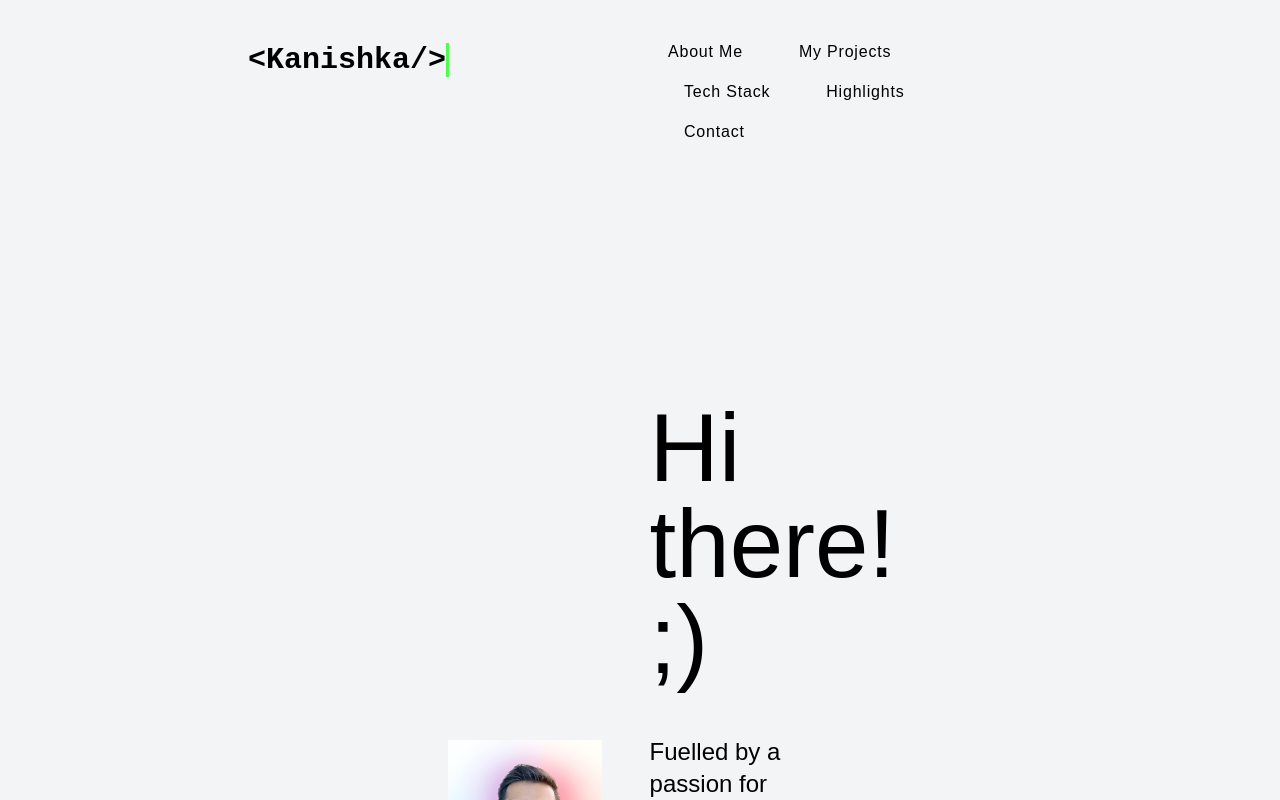
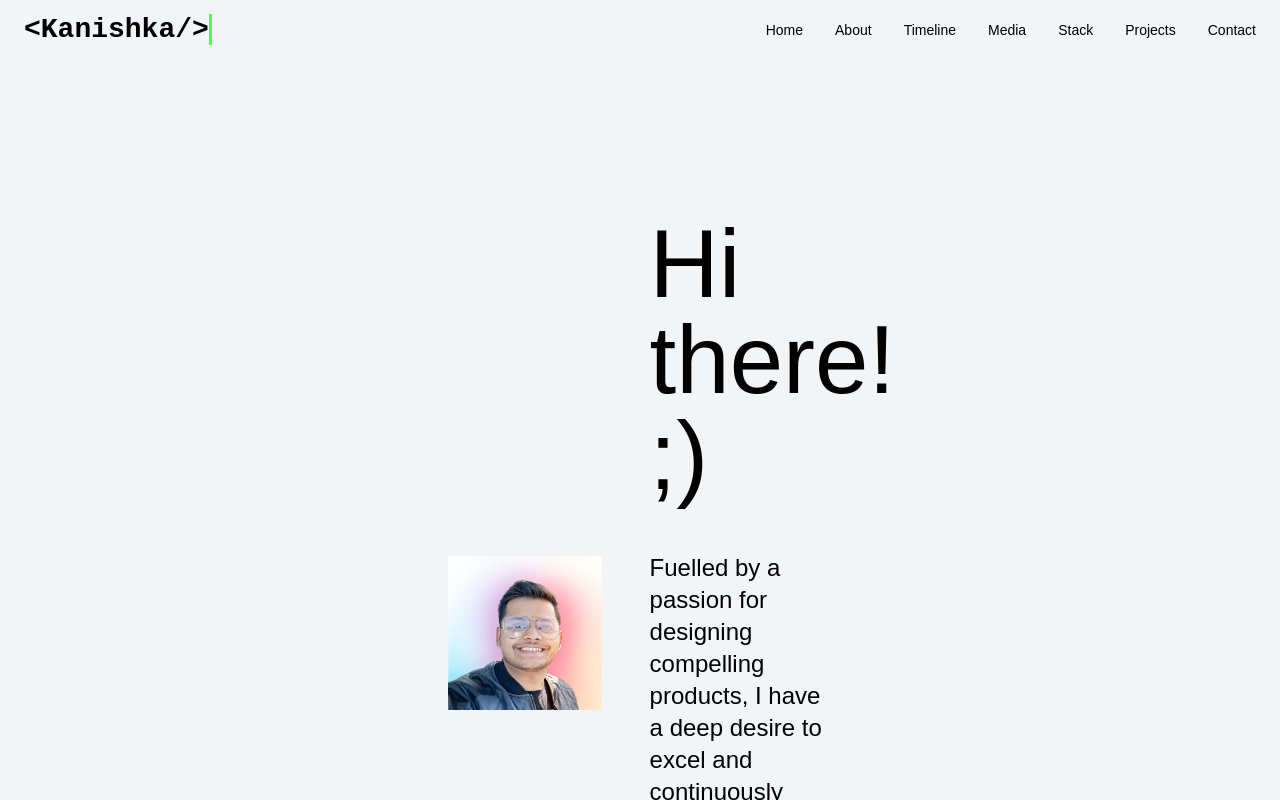
Before and after one commit to sahukanishka/my_portfollio, a Next.js app: page / in a window 1280 px wide. Shown: the top 800 px of the page. Built offline with nearby package versions, Linux system fonts and the light colour scheme.

Commit message:
new theme provider added

```diff
--- a/app/layout.tsx
+++ b/app/layout.tsx
@@ -1,34 +1,36 @@
+import "./globals.css";
 import type { Metadata } from "next";
-import localFont from "next/font/local";
-import "./globals.css";
+import { Inter } from "next/font/google";
+import { ThemeProvider } from "@/components/theme-provider";
+import Navigation from "@/components/navigation";
+import { Toaster } from "@/components/ui/sonner";
 
-const geistSans = localFont({
-  src: "./fonts/GeistVF.woff",
-  variable: "--font-geist-sans",
-  weight: "100 900",
-});
-const geistMono = localFont({
-  src: "./fonts/GeistMonoVF.woff",
-  variable: "--font-geist-mono",
-  weight: "100 900",
-});
+const inter = Inter({ subsets: ["latin"] });
 
 export const metadata: Metadata = {
-  title: "Create Next App",
-  description: "Generated by create next app",
+  title: "John Doe | Tech Innovator & AI Expert",
+  description:
+    "Tech entrepreneur and AI specialist with a passion for innovation",
 };
 
 export default function RootLayout({
   children,
-}: Readonly<{
+}: {
   children: React.ReactNode;
-}>) {
+}) {
   return (
-    <html lang="en">
-      <body
-        className={`${geistSans.variable} ${geistMono.variable} antialiased`}
-      >
-        {children}
+    <html lang="en" suppressHydrationWarning>
+      <body className={inter.className}>
+        <ThemeProvider
+          attribute="class"
+          defaultTheme="light"
+          enableSystem
+          disableTransitionOnChange
+        >
+          <Navigation />
+          <main className="min-h-screen bg-background">{children}</main>
+          <Toaster />
+        </ThemeProvider>
       </body>
     </html>
   );
--- a/app/page.tsx
+++ b/app/page.tsx
@@ -9,7 +9,7 @@ import ProjectBar from "@/components/ProjetBar";
 export default function Home() {
   return (
     <div className=" ">
-      <Header />
+      {/* <Header /> */}
       <Hero />
       <Aboutskills />
       <Mywork />
--- /dev/null
+++ b/components/feature-card.tsx
@@ -0,0 +1,22 @@
+'use client';
+
+import { Card } from '@/components/ui/card';
+import { ReactNode } from 'react';
+
+interface FeatureCardProps {
+  icon: ReactNode;
+  title: string;
+  description: string;
+}
+
+export function FeatureCard({ icon, title, description }: FeatureCardProps) {
+  return (
+    <Card className="p-6 hover:shadow-lg transition-shadow">
+      <div className="text-primary mb-4">
+        {icon}
+      </div>
+      <h3 className="text-xl font-semibold mb-2">{title}</h3>
+      <p className="text-muted-foreground">{description}</p>
+    </Card>
+  );
+}
--- /dev/null
+++ b/components/navigation.tsx
@@ -0,0 +1,112 @@
+"use client";
+
+import { useState, useEffect } from "react";
+import Link from "next/link";
+import { usePathname } from "next/navigation";
+import { motion } from "framer-motion";
+import { cn } from "@/lib/utils";
+import { MenuIcon, XIcon } from "lucide-react";
+import Logo from "@/icons/Logo";
+
+const routes = [
+  { path: "/", label: "Home" },
+  { path: "/about", label: "About" },
+  { path: "/timeline", label: "Timeline" },
+  { path: "/media", label: "Media" },
+  { path: "/stack", label: "Stack" },
+  { path: "/projects", label: "Projects" },
+  { path: "/contact", label: "Contact" },
+];
+
+export default function Navigation() {
+  const [isScrolled, setIsScrolled] = useState(false);
+  const [isOpen, setIsOpen] = useState(false);
+  const pathname = usePathname();
+
+  useEffect(() => {
+    const handleScroll = () => {
+      setIsScrolled(window.scrollY > 20);
+    };
+    window.addEventListener("scroll", handleScroll);
+    return () => window.removeEventListener("scroll", handleScroll);
+  }, []);
+
+  return (
+    <motion.header
+      className={cn(
+        "fixed top-0 w-full z-50 transition-all duration-300",
+        isScrolled ? "bg-background/80 backdrop-blur-md" : "bg-transparent"
+      )}
+      initial={{ y: -100 }}
+      animate={{ y: 0 }}
+      transition={{ duration: 0.6 }}
+    >
+      <nav className="container mx-auto px-6 py-4">
+        <div className="flex items-center justify-between">
+          <Link href="/" className="text-xl font-semibold">
+            <Logo />
+          </Link>
+
+          {/* Desktop Navigation */}
+          <div className="hidden md:flex space-x-8">
+            {routes.map((route) => (
+              <Link
+                key={route.path}
+                href={route.path}
+                className={cn(
+                  "text-sm transition-colors hover:text-primary",
+                  pathname === route.path
+                    ? "text-primary font-medium"
+                    : "text-muted-foreground"
+                )}
+              >
+                {route.label}
+              </Link>
+            ))}
+          </div>
+
+          {/* Mobile Navigation */}
+          <button
+            className="md:hidden"
+            onClick={() => setIsOpen(!isOpen)}
+            aria-label="Toggle menu"
+          >
+            {isOpen ? (
+              <XIcon className="h-6 w-6" />
+            ) : (
+              <MenuIcon className="h-6 w-6" />
+            )}
+          </button>
+        </div>
+
+        {/* Mobile Menu */}
+        {isOpen && (
+          <motion.div
+            className="md:hidden absolute top-full left-0 w-full bg-background/95 backdrop-blur-md"
+            initial={{ opacity: 0, y: -10 }}
+            animate={{ opacity: 1, y: 0 }}
+            exit={{ opacity: 0, y: -10 }}
+          >
+            <div className="flex flex-col space-y-4 p-6">
+              {routes.map((route) => (
+                <Link
+                  key={route.path}
+                  href={route.path}
+                  className={cn(
+                    "text-sm transition-colors hover:text-primary",
+                    pathname === route.path
+                      ? "text-primary font-medium"
+                      : "text-muted-foreground"
+                  )}
+                  onClick={() => setIsOpen(false)}
+                >
+                  {route.label}
+                </Link>
+              ))}
+            </div>
+          </motion.div>
+        )}
+      </nav>
+    </motion.header>
+  );
+}
--- /dev/null
+++ b/components/page-header.tsx
@@ -0,0 +1,26 @@
+'use client';
+
+import { motion } from 'framer-motion';
+
+interface PageHeaderProps {
+  title: string;
+  description: string;
+}
+
+export function PageHeader({ title, description }: PageHeaderProps) {
+  return (
+    <motion.div
+      initial={{ opacity: 0, y: 20 }}
+      animate={{ opacity: 1, y: 0 }}
+      transition={{ duration: 0.8 }}
+      className="max-w-3xl"
+    >
+      <h1 className="text-4xl md:text-5xl font-bold tracking-tight mb-6">
+        {title}
+      </h1>
+      <p className="text-xl text-muted-foreground">
+        {description}
+      </p>
+    </motion.div>
+  );
+}
--- /dev/null
+++ b/components/theme-provider.tsx
@@ -0,0 +1,9 @@
+"use client";
+
+import * as React from "react";
+import { ThemeProvider as NextThemesProvider } from "next-themes";
+import { type ThemeProviderProps } from "next-themes/dist/types";
+
+export function ThemeProvider({ children, ...props }: ThemeProviderProps) {
+  return <NextThemesProvider {...props}>{children}</NextThemesProvider>;
+}
--- a/icons/Logo.tsx
+++ b/icons/Logo.tsx
@@ -4,7 +4,7 @@ const Logo = () => {
   return (
     <div>
       {/* <span className="font-bold">{"< "}</span> */}
-      <span className="text-2xl md:text-3xl typing-text font-bold animate-text">
+      <span className="text-xl md:text-xl typing-text font-bold animate-text">
         {"<Kanishka/>"}
       </span>
       {/* <span className="font-bold">{"/> "}</span> */}
--- a/lib/utils.ts
+++ b/lib/utils.ts
@@ -0,0 +1,6 @@
+import { clsx, type ClassValue } from 'clsx';
+import { twMerge } from 'tailwind-merge';
+
+export function cn(...inputs: ClassValue[]) {
+  return twMerge(clsx(inputs));
+}
--- a/package.json
+++ b/package.json
@@ -10,11 +10,14 @@
   },
   "dependencies": {
     "autoprefixer": "^10.4.20",
+    "clsx": "^2.1.1",
     "framer-motion": "^11.11.10",
     "lucide-react": "^0.453.0",
     "next": "15.0.1",
+    "next-themes": "^0.3.0",
     "react": "19.0.0-rc-69d4b800-20241021",
     "react-dom": "19.0.0-rc-69d4b800-20241021",
+    "sonner": "^1.5.0",
     "tailwind-merge": "^2.5.4",
     "tailwindcss-animate": "^1.0.7"
   },
```
Also changed, not shown: 1 other file (tests, documents, lock files or other folders).
